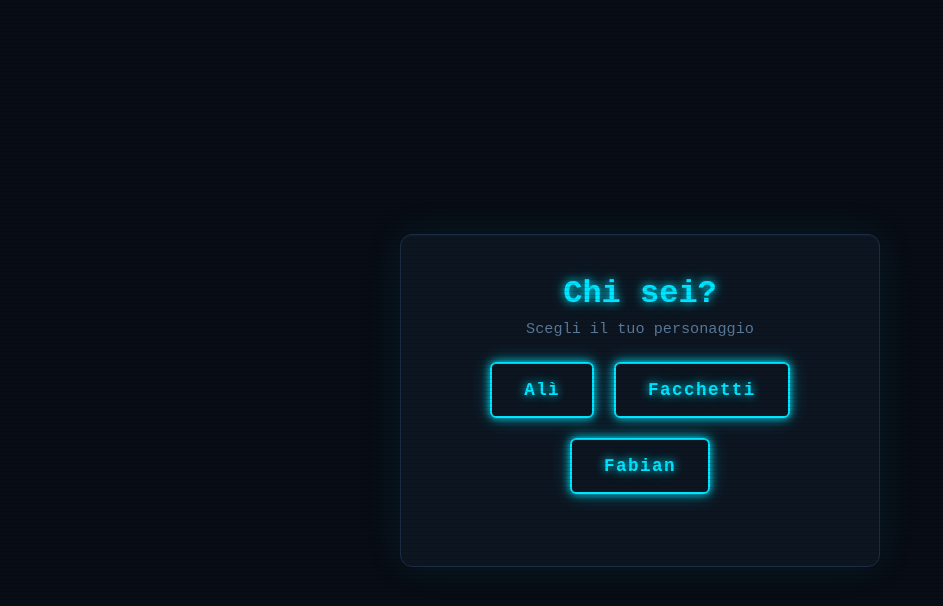
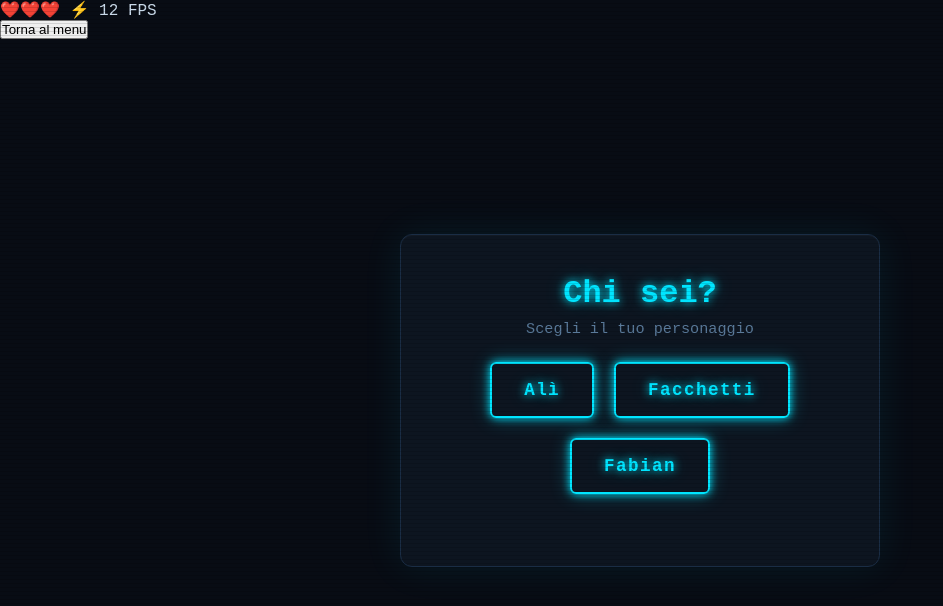
Before and after one commit to Bertu08/cyberbullismo-, a plain HTML site: page files/index.html in a window 1280 px wide. Shown: the whole page, without its empty margins (0-943 px from the left). Drawn offline with Linux system fonts and the light colour scheme.

Commit message:
Update index.html

```diff
--- a/files/index.html
+++ b/files/index.html
@@ -101,6 +101,16 @@
       <button id="btn-restart" class="btn-neon">RIPROVA</button>
     </div>
   </div>
+  <!-- Nell'HUD durante il gioco -->
+<span id="val-lives"></span>
+<span id="val-speed"></span>
+<span id="combo-indicator" class="hidden"></span>
+
+<!-- Schermata statistiche (nuova screen) -->
+<div id="screen-stats">
+  <table><tbody id="stats-body"></tbody></table>
+  <button id="btn-stats-back">Torna al menu</button>
+</div>
 
   <script src="script.js"></script>
 </body>
```
